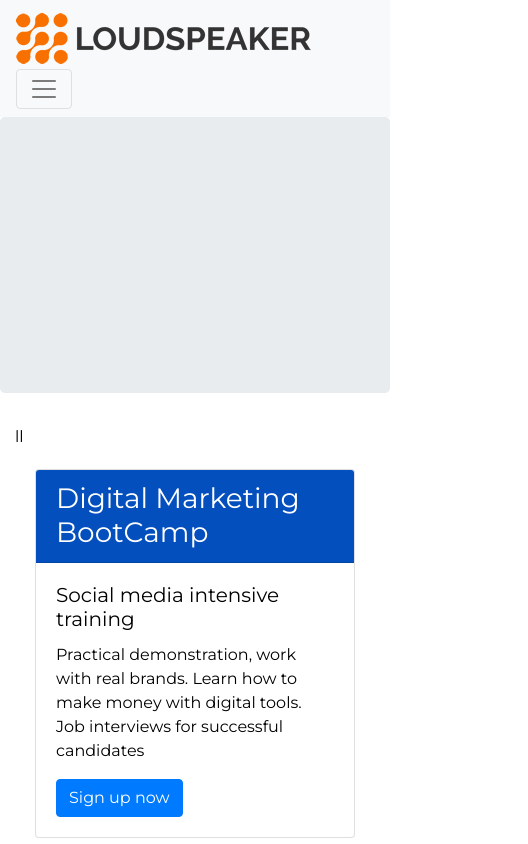
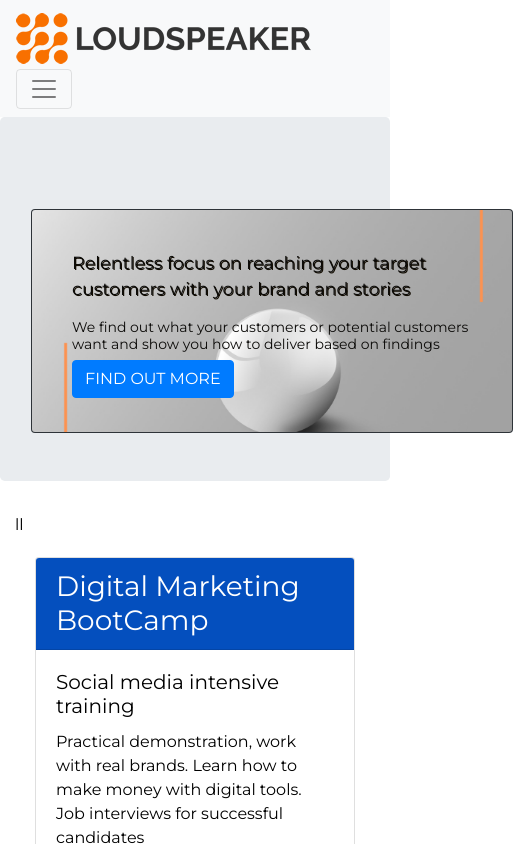
Before and after one commit to buzzedison/loudspeaker, a React (Create React App) app: page / in a window 390 px wide. Shown: the top 844 px of the page, 528 px wide, since content can reach past the window. Built offline with nearby package versions, Linux system fonts and the light colour scheme.

Commit message:
app css edit

```diff
--- a/src/App.css
+++ b/src/App.css
@@ -24,8 +24,8 @@ nav.Link {
   font-size: 2.1em;
   color: #130d02;
   text-shadow: #130d02 1px 1px;
-  min-height: auto;
-  min-width: auto;
+  min-height: 300px;
+  min-width: 512px;
   width: 100%;
   height: 100%;
 
@@ -38,8 +38,7 @@ nav.Link {
 @media screen and (max-width: 1024px) {
   /* Specific to this particular image */
   .firstRow {
-    left: 10%;
-    margin-left: -512px; /* 50% */
+    font-size: 1em;
   }
 }
 
```
